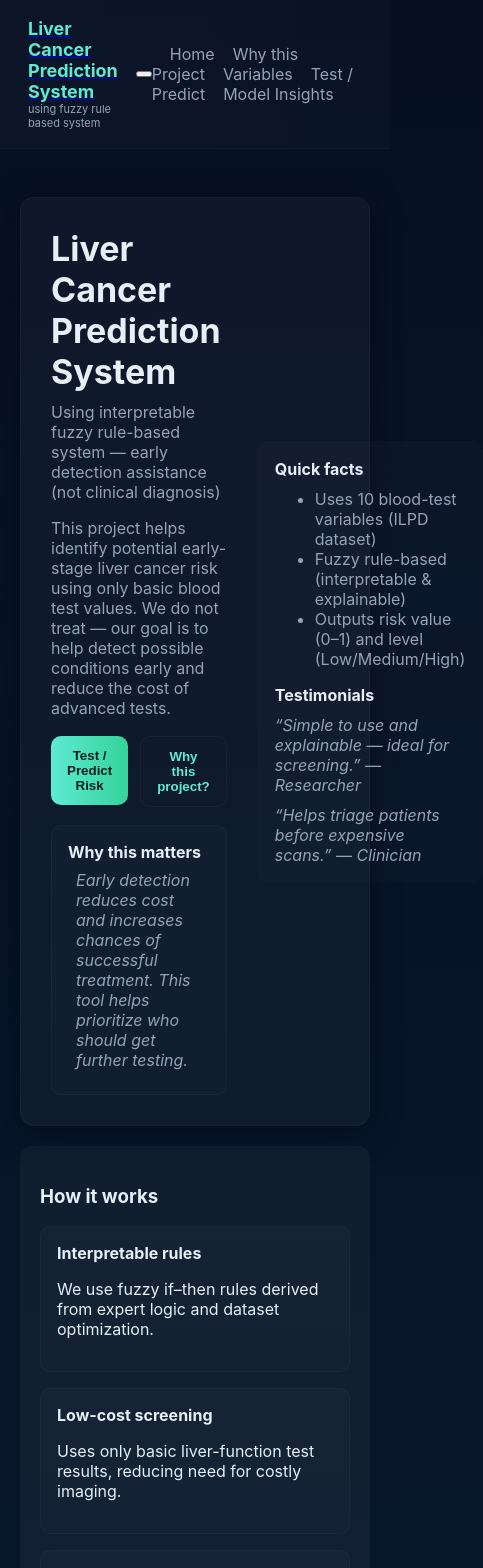
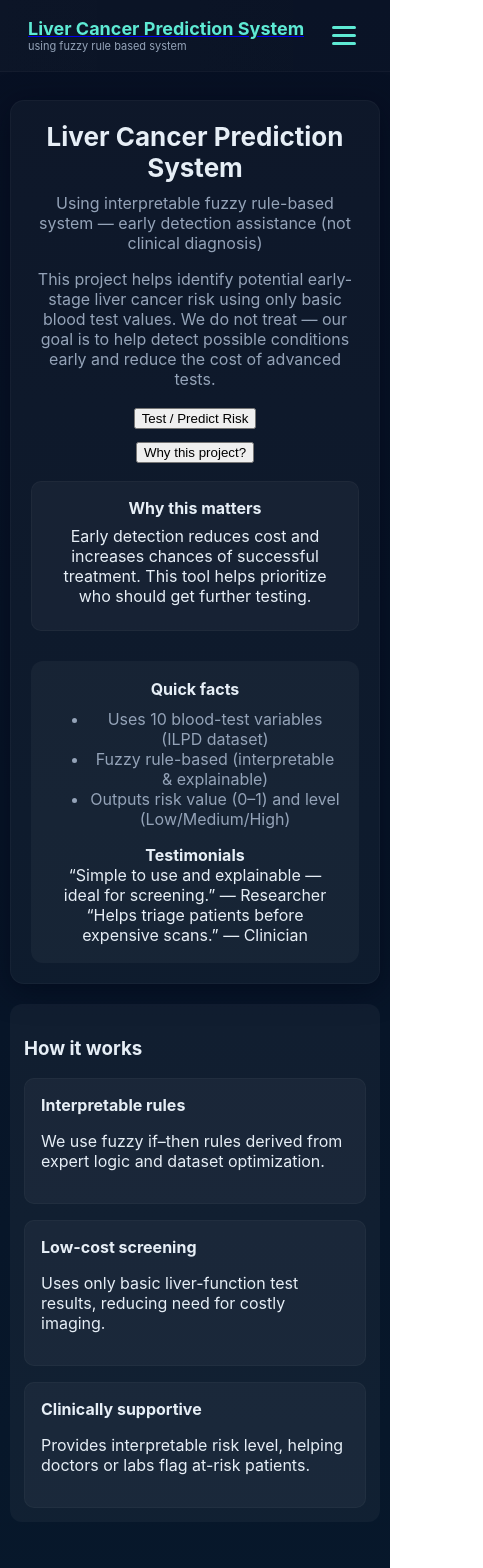
Before and after one commit to codeyaarmadhav/Liver-Cancer-Prediction-Frontend, a React (Vite) app: page / in a window 390 px wide. Shown: the top 1568 px of the page, 483 px wide, since content can reach past the window. Built offline with nearby package versions, Linux system fonts and the light colour scheme.

Commit message:
Make hambuger fix

```diff
--- a/src/index.css
+++ b/src/index.css
@@ -6,7 +6,9 @@
   --glass: rgba(255,255,255,0.03);
   --glass-2: rgba(255,255,255,0.04);
 }
+
 *{box-sizing:border-box}
+
 body{
   margin:0;
   font-family:Inter,ui-sans-serif,system-ui,Segoe UI,Roboto,"Helvetica Neue",Arial;
@@ -14,23 +16,79 @@ body{
   color:#e6eef6;
   -webkit-font-smoothing:antialiased;
 }
-.app-root{min-height:100vh;display:flex;flex-direction:column}
+
+.app-root{
+  min-height:100vh;
+  display:flex;
+  flex-direction:column;
+}
+
+/* ========================= */
+/* NAVBAR */
+/* ========================= */
 .nav{
-  display:flex;align-items:center;justify-content:space-between;padding:18px 28px;
+  display:flex;
+  align-items:center;
+  justify-content:space-between;
+  padding:18px 28px;
   background:linear-gradient(90deg, rgba(255,255,255,0.02), rgba(255,255,255,0.01));
   border-bottom:1px solid rgba(255,255,255,0.03);
 }
+
 .brand{display:flex;flex-direction:column}
 .logo{font-weight:700;font-size:18px;color:var(--accent)}
 .tag{font-size:11px;color:var(--muted)}
-.nav-links a{color:var(--muted);margin-left:18px;text-decoration:none}
-.nav-links a:hover{color:var(--accent)}
-main{flex:1;padding:30px 20px}
 
-/* Landing */
+.nav-links{
+  display:flex;
+  align-items:center;
+  gap:18px;
+}
+
+.nav-links a{
+  color:var(--muted);
+  text-decoration:none;
+}
+.nav-links a:hover{
+  color:var(--accent);
+}
+
+/* Hamburger */
+.hamburger {
+  display:none;
+  flex-direction:column;
+  gap:5px;
+  background:none;
+  border:none;
+  cursor:pointer;
+}
+.hamburger span {
+  width:24px;
+  height:3px;
+  background:var(--accent);
+  border-radius:10px;
+}
+
+/* ========================= */
+/* LAYOUT */
+/* ========================= */
+
+main{
+  flex:1;
+  padding:20px;
+}
+
+/* HERO */
 .hero{
-  display:flex;gap:30px;align-items:center;justify-content:space-between;
-  max-width:1100px;margin:18px auto;padding:30px;background:var(--glass);border-radius:14px;
+  display:flex;
+  gap:30px;
+  align-items:center;
+  justify-content:space-between;
+  max-width:1100px;
+  margin:18px auto;
+  padding:30px;
+  background:var(--glass);
+  border-radius:14px;
   box-shadow: 0 6px 30px rgba(2,6,23,0.6);
   border:1px solid rgba(255,255,255,0.03);
 }
@@ -38,42 +96,109 @@ main{flex:1;padding:30px 20px}
 .h-title{font-size:34px;margin:0 0 10px}
 .h-sub{color:var(--muted);margin-bottom:14px}
 .hero-cta{display:flex;gap:12px}
-.btn{
-  padding:12px 16px;border-radius:10px;border:0;font-weight:600;cursor:pointer;
-  background:linear-gradient(90deg,var(--accent),#34d399); color:#042022;
+.hero-right{
+  width:420px;
+  background:var(--glass-2);
+  padding:18px;
+  border-radius:12px;
 }
-.btn.secondary{background:transparent;color:var(--accent);border:1px solid rgba(255,255,255,0.04)}
-.hero-right{width:420px;background:linear-gradient(180deg, rgba(255,255,255,0.02), rgba(255,255,255,0.01)); padding:18px;border-radius:12px}
 
-/* sections */
-.section{max-width:1100px;margin:20px auto;padding:20px;background:var(--glass-2);border-radius:12px}
-.grid{display:grid;gap:16px;grid-template-columns:repeat(auto-fit,minmax(260px,1fr))}
+/* cards/sections */
+.section{
+  max-width:1100px;
+  margin:20px auto;
+  padding:20px;
+  background:var(--glass-2);
+  border-radius:12px;
+}
+.grid{
+  display:grid;
+  gap:16px;
+  grid-template-columns:repeat(auto-fit,minmax(240px,1fr));
+}
+.card{
+  padding:16px;
+  background:var(--glass-2);
+  border-radius:10px;
+  border:1px solid rgba(255,255,255,0.03);
+}
 
-.card{padding:16px;background:linear-gradient(180deg, rgba(255,255,255,0.02), rgba(255,255,255,0.01));border-radius:10px;border:1px solid rgba(255,255,255,0.03)}
-
-/* Predict form */
+/* FORM */
 .form-wrap{max-width:820px;margin:18px auto;background:var(--card);padding:20px;border-radius:12px;border:1px solid rgba(255,255,255,0.04)}
 .form-row{display:flex;gap:12px;margin-bottom:12px}
 .form-col{flex:1}
 label{display:block;color:var(--muted);font-size:13px;margin-bottom:6px}
-input[type="number"], select{
-  width:100%;padding:10px;border-radius:8px;border:1px solid rgba(255,255,255,0.04);
-  background:transparent;color:inherit;font-size:14px
+input, select{width:100%;padding:10px;border-radius:8px;border:1px solid rgba(255,255,255,0.04);background:transparent;color:inherit;font-size:14px}
+.form-actions{display:flex;gap:12px;align-items:center;margin-top:14px}
+
+/* RESULT BOX */
+.result{
+  margin-top:16px;
+  padding:14px;
+  border-radius:10px;
+  background:var(--glass);
+  display:flex;
+  flex-direction:column;
+  gap:12px;
+  border:1px solid rgba(255,255,255,0.03);
 }
-small.hint{color:var(--muted)}
-.form-actions{display:flex;gap:12px;align-items:center;margin-top:14px}
-.result{
-  margin-top:12px;padding:14px;border-radius:10px;background:linear-gradient(90deg, rgba(255,255,255,0.02), rgba(0,0,0,0.1));
-  display:flex;align-items:center;gap:16px;justify-content:space-between;
-  border:1px solid rgba(255,255,255,0.03)
-}
-.result .value{font-size:22px;font-weight:700}
-.low{background:#127a3d;color:white;padding:8px;border-radius:8px}
-.medium{background:#b45309;color:white;padding:8px;border-radius:8px}
-.high{background:#b91c1c;color:white;padding:8px;border-radius:8px}
+.value{font-size:22px;font-weight:700}
 
 /* footer */
 .footer{padding:18px;text-align:center;color:var(--muted);font-size:13px}
 
-/* small */
-.testimonial{font-style:italic;color:var(--muted);margin-top:10px}
+/* ========================= */
+/* RESPONSIVE RULES */
+/* ========================= */
+
+@media (max-width: 820px) {
+
+  .hamburger{
+    display:flex;
+  }
+
+  .nav-links{
+    display:none;
+    width:100%;
+    flex-direction:column;
+    text-align:center;
+    gap:12px;
+    margin-top:14px;
+    padding:10px;
+    background:var(--glass-2);
+    border-radius:8px;
+  }
+
+  .nav-links.active{
+    display:flex;
+  }
+
+  .hero{
+    flex-direction:column;
+    text-align:center;
+  }
+  .hero-right{
+    width:100%;
+  }
+  .hero-cta{
+    flex-direction:column;
+  }
+
+  .form-row{
+    flex-direction:column;
+  }
+
+  .form-actions{
+    flex-direction:column;
+  }
+  .form-actions .btn{
+    width:100%;
+  }
+}
+
+@media (max-width: 480px) {
+  .h-title{font-size:26px}
+  .hero{padding:20px}
+  .section{padding:14px}
+  main{padding:10px}
+}
```
